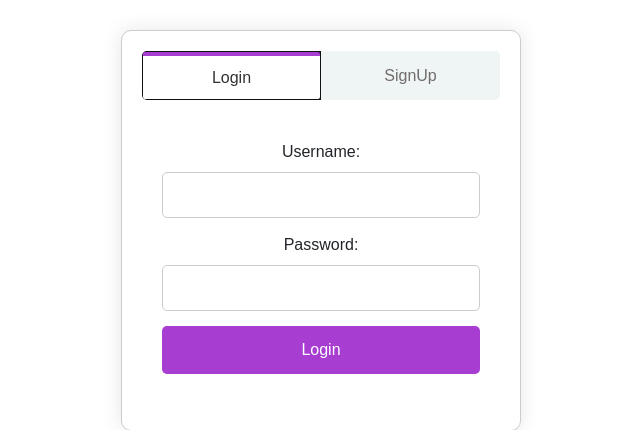
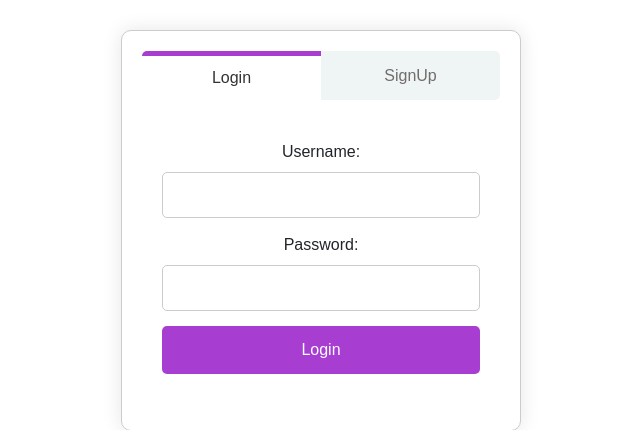
Before and after one commit to tejasgadgil/GeniusToyLibrary, a Django app: page /authentication/ in a window 1280 px wide, with the restyled element focused. Shown: the part 130-560 px from the top of the page, without its empty margins (319-959 px from the left). Run offline with Django 5.2, Linux system fonts and the light colour scheme; some libraries are stand-ins or nearby versions.

Commit message:
Removed black ring around active tab in login/signup page

```diff
--- a/gtl_project/library/static/library/authentication.css
+++ b/gtl_project/library/static/library/authentication.css
@@ -78,3 +78,7 @@
     font-size: 16px;
     transition: background-color 0.3s;
   }
+
+  button:focus {
+    outline: 1px dotted;
+  }
```
